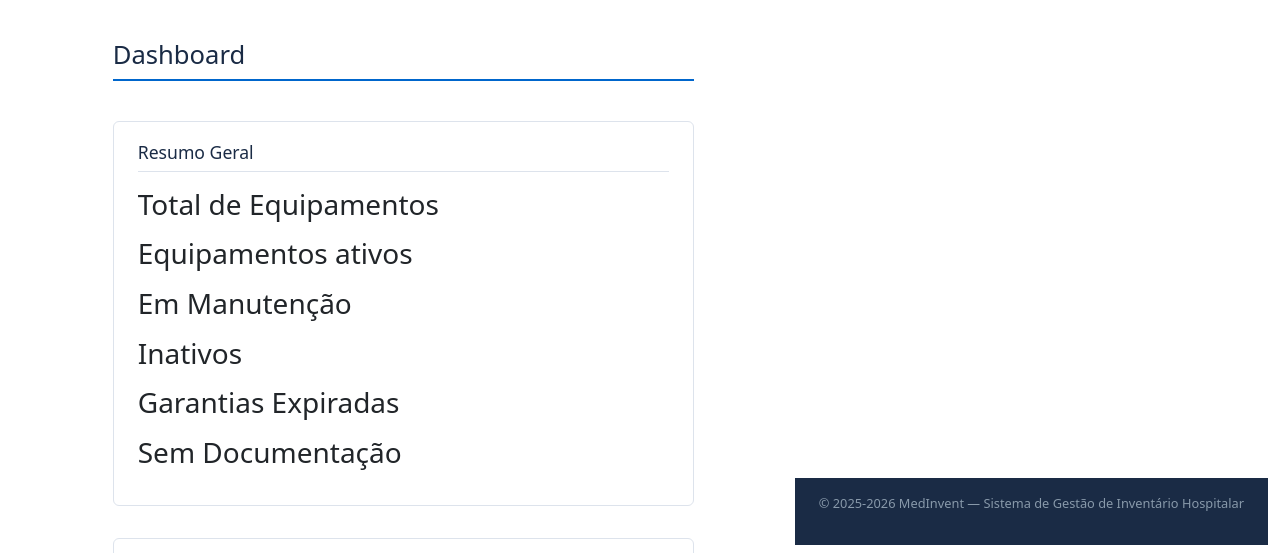
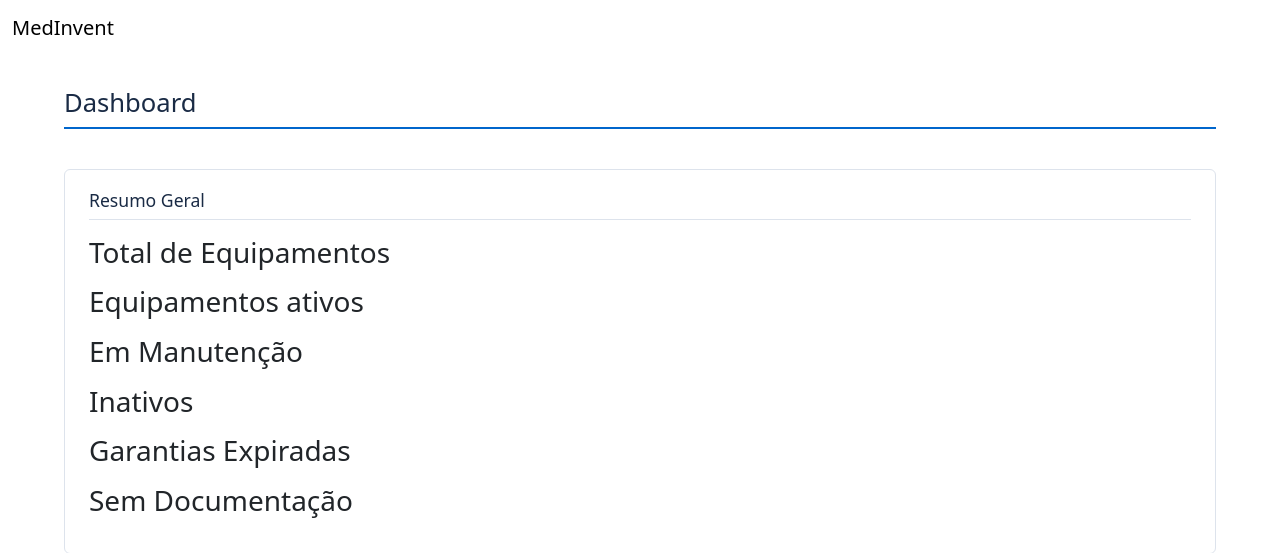
Before and after one commit to pedro-ff-campos/Projeto-gestao-hospitalar, a PHP site: page /private/dashboard.php in a window 1280 px wide. Shown: the top 553 px of the page. Run offline with PHP 8.4, Linux system fonts and the light colour scheme.

Commit message:
Correções - header e footer privados - backend

```diff
--- a/includes/footer.php
+++ b/includes/footer.php
@@ -1,4 +1,3 @@
-</main>
 <!-- Término do conteúdo principal -->
 
 <!-- FOOTER -->
--- a/includes/header.php
+++ b/includes/header.php
@@ -1,7 +1,3 @@
-
-
-
-
 <!DOCTYPE html>
 <html lang="pt">
 <head>
@@ -22,3 +18,6 @@
     <!-- NAVBAR -->
     <nav class="navbar navbar-expand-lg">
         <div class="container-fluid">
+          <a class="navbar-brand" href="#">MedInvent</a>
+        </div>
+    </nav>
```
